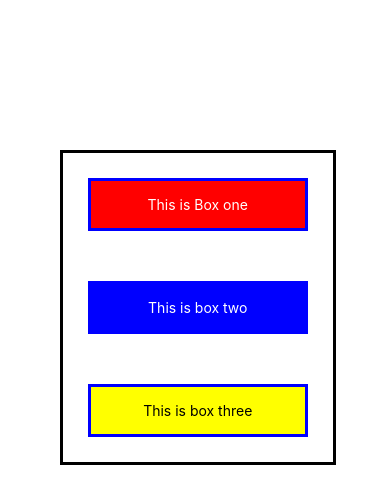
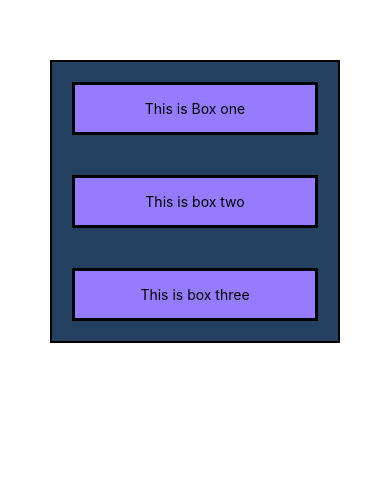
Before and after one commit to Surajhingade/React-Native, a React Native app: screen / in a window 390 px wide. Shown: the top 504 px of the page. Built offline with nearby package versions, Linux system fonts and the light colour scheme.

Commit message:
box model impliment

```diff
--- a/App.js
+++ b/App.js
@@ -1,6 +1,7 @@
 // import libraries to create component
 import React from 'react'
 import { Text,StyleSheet,View,Image} from 'react-native'
+import BoxModelInReactNative from './src/components/BoxModelInReactNative';
 import Btn from './src/components/Btn';
 import MultipleBoxInOneElement from './src/components/MultipleBoxInOneElement';
 import SampleCard from './src/components/SampleCard';
@@ -21,7 +22,9 @@ const App = ()=>{
 {/* <SampleCard /> */}
 
 {/* MultipleBoxInOneElement component  */}
-<MultipleBoxInOneElement />
+{/* <MultipleBoxInOneElement /> */}
+{/*  box model  */}
+<BoxModelInReactNative / >
 
     </View>
 
@@ -34,9 +37,11 @@ const style = StyleSheet.create({
   textStyle : {
        color:"blue",
        marginTop:100,
-       marginLeft:50
+       marginLeft:50,
+
 
   },
+
   app : {
       margin:50
 
--- /dev/null
+++ b/src/components/BoxModelInReactNative.js
@@ -0,0 +1,38 @@
+import React from 'react'
+import {View,Text,StyleSheet} from 'react-native';
+import { color } from 'react-native/Libraries/Components/View/ReactNativeStyleAttributes';
+
+const BoxModelInReactNative = () => {
+  return (
+
+      <>
+        <View style={style.main} >
+            <Text style={[style.box1,style.common]} >This is Box one</Text>
+            <Text style={[style.box2,style.common]} >This is box two</Text>
+            <Text style={[style.box3,style.common]} >This is box three</Text>
+        </View>
+    </>
+
+  )
+}
+
+const style = StyleSheet.create({
+    main : {
+        marginTop:10,
+        borderWidth:2,
+        backgroundColor:"rgb(36,65,98)",
+        shadowColor:"black"
+    },
+    common : {
+        borderWidth : 3,
+        padding : 15,
+        margin : 20,
+        textAlign:'center',
+        color :'black',
+        backgroundColor:'rgb(150,123,254)'
+
+    },
+
+});
+
+export default BoxModelInReactNative
```
